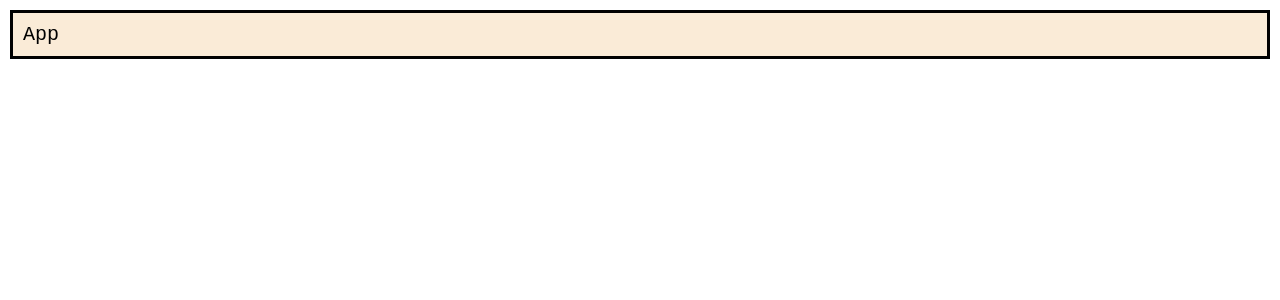
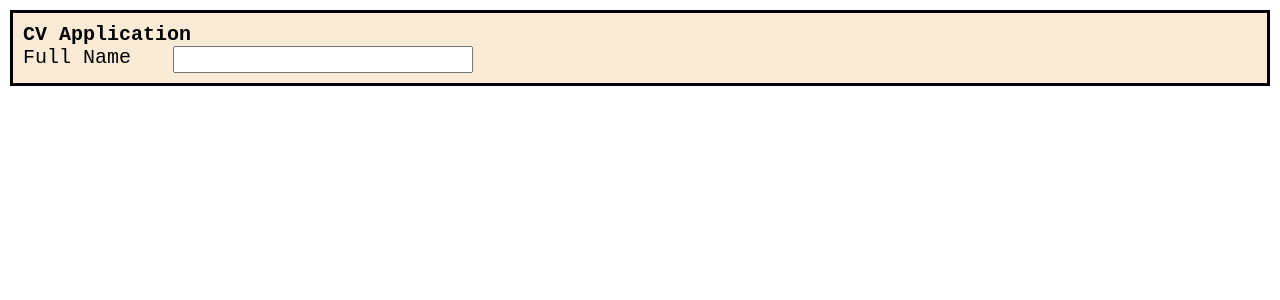
Before and after one commit to yunemak/cv-application, a React (Vite) app: page / in a window 1280 px wide. Shown: the top 300 px of the page. Built offline with nearby package versions, Linux system fonts and the light colour scheme.

Commit message:
Create InputField component

```diff
--- a/src/App.jsx
+++ b/src/App.jsx
@@ -1,5 +1,12 @@
+import InputField from "./components/InputField";
+
 function App() {
-	return <div className="app">App</div>;
+	return (
+		<div className="app">
+			<h1>CV Application</h1>
+			<InputField labelText="Full Name" type="text" />
+		</div>
+	);
 }
 
 export default App;
--- /dev/null
+++ b/src/components/InputField.jsx
@@ -0,0 +1,10 @@
+function InputField({ labelText, type }) {
+	return (
+		<div className="input-field">
+			<label>{labelText}</label>
+			<input type={type} />
+		</div>
+	);
+}
+
+export default InputField;
--- a/src/index.css
+++ b/src/index.css
@@ -12,3 +12,8 @@ div.app {
 	padding: 10px;
 	background-color: antiquewhite;
 }
+
+div.input-field {
+	display: grid;
+	grid-template-columns: 150px 300px;
+}
```
